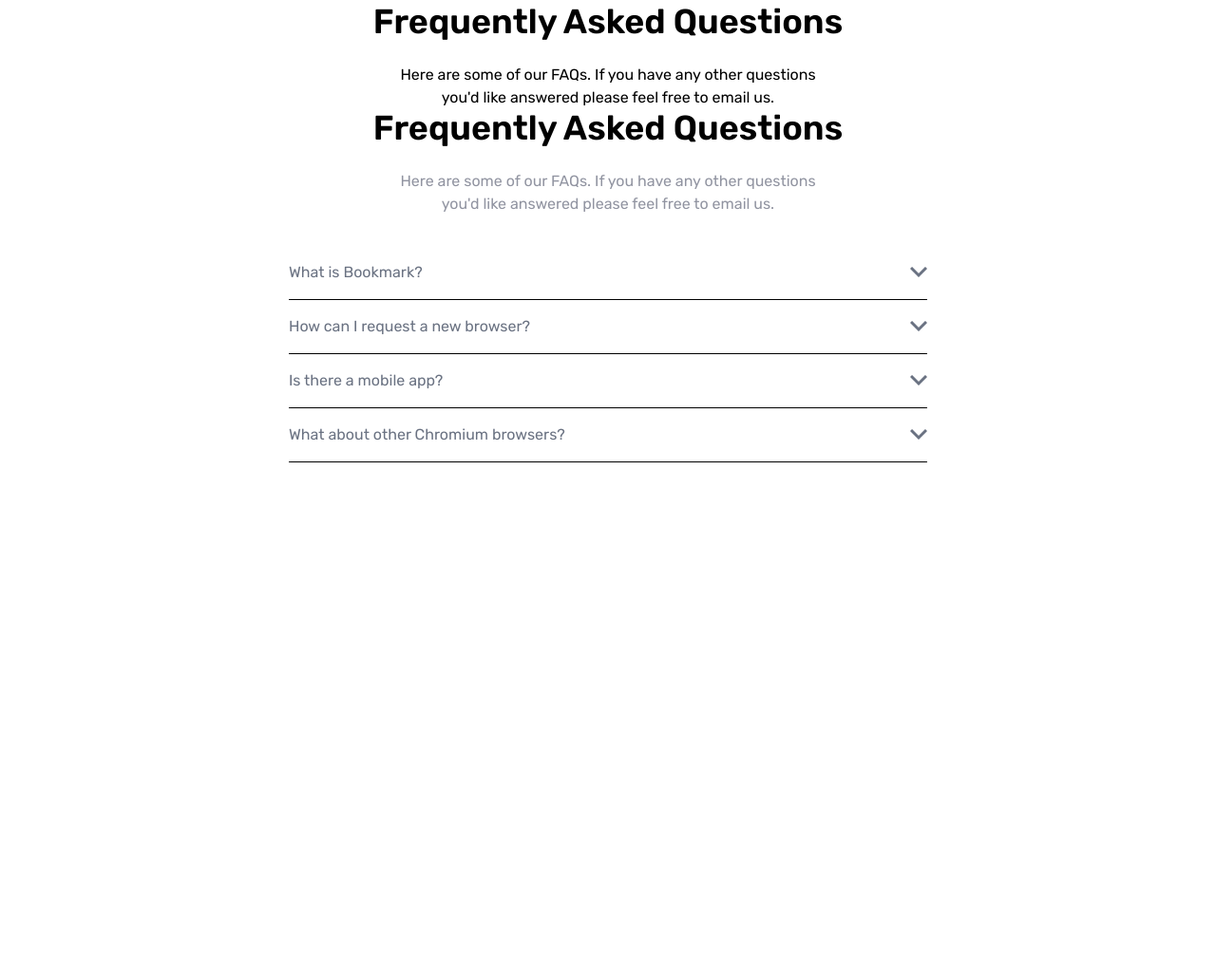
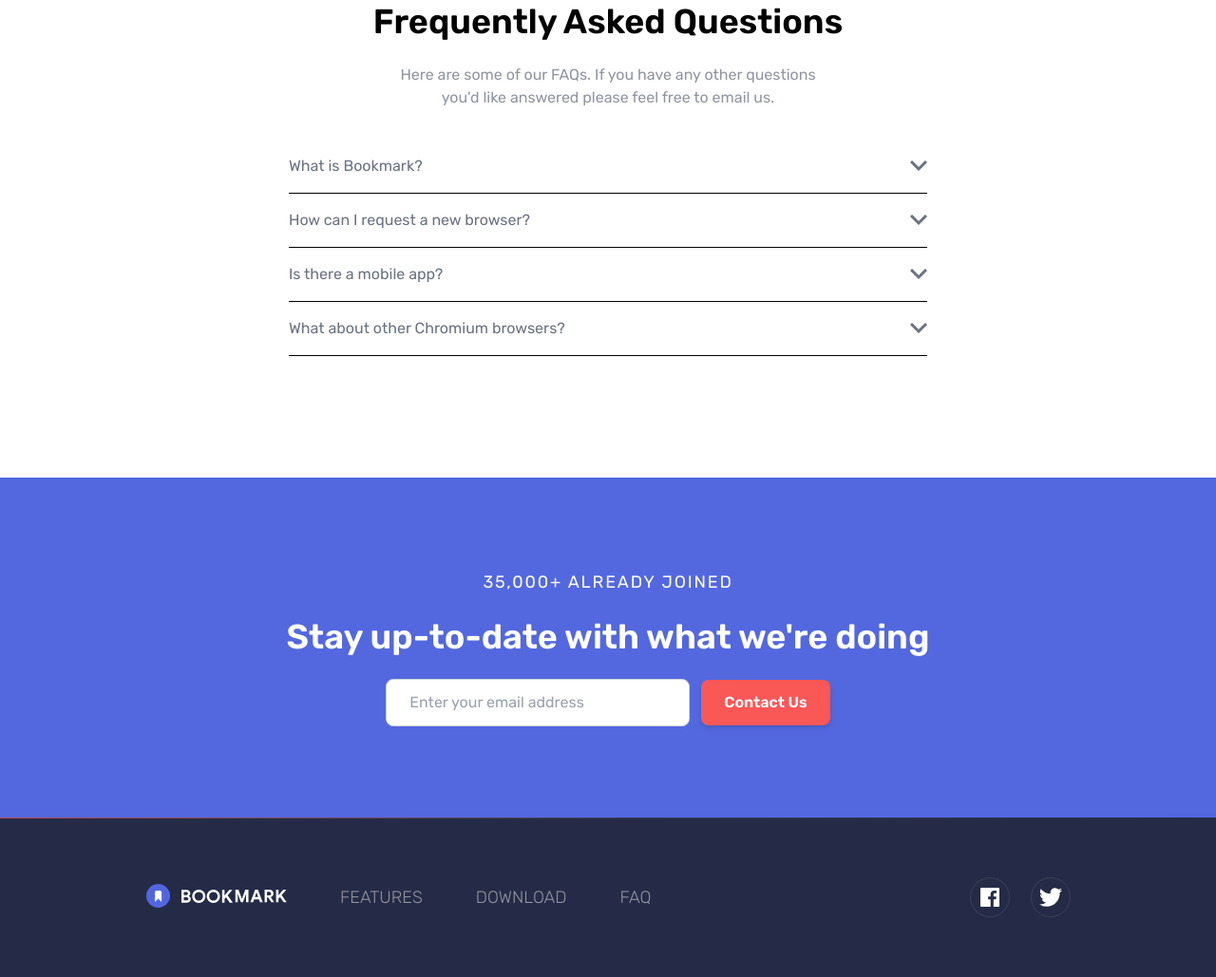
Before and after one commit to Okyanusaydgn/Tailwind_Course_Project, a website: page website-projects/bookmark/index.html in a window 1280 px wide. Shown: the part 2491-3520 px from the top of the page at 95% size. Before the commit the page ends 3106 px from the top, so only its background shows below. Drawn offline with nearby package versions, Linux system fonts and the light colour scheme; files that its build step writes are made by us from their sources.

Commit message:
add newsletter signup form & footer polish

```diff
--- a/website-projects/bookmark/index.html
+++ b/website-projects/bookmark/index.html
@@ -1,5 +1,5 @@
 <!DOCTYPE html>
-<html>
+<html lang="en" class="scroll-smooth">
   <head>
     <meta charset="UTF-8" />
     <meta name="viewport" content="width=device-width, initial-scale=1.0" />
@@ -374,19 +374,6 @@
         <h2 class="mb-6 text-3xl font-semibold text-center md:text-4xl">
           Frequently Asked Questions
         </h2>
-        <p class="max-w-lg px-6 mx-auto text-center text-graishBlue">
-          Here are some of our FAQs. If you have any other questions you'd like
-          answered please feel free to email us.
-        </p>
-      </div>
-    </section>
-
-    <!-- FAQ Heading -->
-    <section id="faq">
-      <div class="container mx-auto">
-        <h2 class="mb-6 text-3xl font-semibold text-center md:text-4xl">
-          Frequently Asked Questions
-        </h2>
         <p class="max-w-lg px-6 mx-auto text-center text-grayish-blue">
           Here are some of our FAQs. If you have any other questions you'd like
           answered please feel free to email us.
@@ -546,5 +533,115 @@
         </div>
       </div>
     </section>
+
+    <!-- Newsletter Section -->
+    <section id="newsletter" class="bg-soft-blue">
+      <!-- Main Container -->
+      <div class="max-wlg mx-auto py-24">
+        <p
+          class="mb-6 text-lg tracking-widest text-center text-white uppercase"
+        >
+          35,000+ Already Joined
+        </p>
+        <h2
+          class="px-3 mb-6 text-3xl font-semibold text-center text-white md:text-4xl"
+        >
+          Stay up-to-date with what we're doing
+        </h2>
+
+        <!-- Form -->
+        <form
+          class="flex flex-col items-start justify-center max-w-2xl mx-auto space-y-6 text-base px-6 md:flex-row md:space-y-0 md:space-x-4 md:px-0"
+        >
+          <!-- Input & Button Container -->
+          <div
+            class="group flex flex-col justify-between items-center mx-auto md:flex-row md:mx-0 rounded-2xl transition-shadow focus-within:ring-2 focus-within:ring-soft-red/40 focus-within:shadow-lg"
+          >
+            <input
+              type="email"
+              class="w-full md:w-80 px-6 py-3 mb-4 rounded-lg border border-gray-300 bg-white placeholder-gray-400 focus:outline-none focus:border-soft-red focus:ring-4 focus:ring-soft-red/20 transition md:mr-3 md:mb-0"
+              placeholder="Enter your email address"
+              aria-label="Email address"
+            />
+
+            <!-- SUBMIT: input yerine button (shine efekti için iç span gerekiyor) -->
+            <button
+              type="submit"
+              class="relative inline-flex items-center justify-center px-6 py-3 font-semibold text-white rounded-lg cursor-pointer bg-soft-red shadow-md transition hover:shadow-lg hover:-translate-y-0.5 active:translate-y-[1px] active:scale-[0.98] focus:outline-none overflow-hidden"
+            >
+              <span class="pointer-events-none">Contact Us</span>
+              <!-- Shine şeridi -->
+              <span
+                class="absolute inset-0 -skew-x-12 translate-x-[-150%] bg-white/25 transition-transform duration-700 ease-out group-hover:translate-x-[150%]"
+                aria-hidden="true"
+              ></span>
+            </button>
+          </div>
+        </form>
+      </div>
+    </section>
+    <!-- Footer -->
+    <footer class="relative py-16 bg-very-dark-blue text-grayish-blue">
+      <!-- Üstte 1px gradient ayırıcı -->
+      <div
+        class="absolute inset-x-0 top-0 h-px bg-gradient-to-r from-soft-red/70 via-white/10 to-transparent"
+      ></div>
+
+      <!-- Footer Flex Container -->
+      <div
+        class="container flex flex-col items-center justify-between mx-auto space-y-16 px-6 md:flex-row md:space-y-0"
+      >
+        <!-- Logo/Menu Container -->
+        <div
+          class="flex flex-col items-center justify-between md:flex-row text-lg font-light space-y-8 md:space-y-0 md:space-x-14"
+        >
+          <img
+            src="images/logo-bookmark-footer.svg"
+            alt="Bookmark"
+            class="mb-1"
+          />
+
+          <!-- Link underline animasyonu -->
+          <a
+            href="#features"
+            class="relative uppercase hover:text-soft-red transition after:absolute after:left-0 after:-bottom-2 after:h-[2px] after:w-0 after:bg-soft-red after:transition-all after:duration-300 hover:after:w-full"
+          >
+            Features
+          </a>
+          <a
+            href="#download"
+            class="relative uppercase hover:text-soft-red transition after:absolute after:left-0 after:-bottom-2 after:h-[2px] after:w-0 after:bg-soft-red after:transition-all after:duration-300 hover:after:w-full"
+          >
+            Download
+          </a>
+          <a
+            href="#faq"
+            class="relative uppercase hover:text-soft-red transition after:absolute after:left-0 after:-bottom-2 after:h-[2px] after:w-0 after:bg-soft-red after:transition-all after:duration-300 hover:after:w-full"
+          >
+            FAQ
+          </a>
+        </div>
+
+        <!-- Social Container -->
+        <div class="flex items-center gap-4 md:gap-6">
+          <!-- Yuvarlak kapsül + erişilebilirlik -->
+          <a
+            href="#"
+            aria-label="Facebook"
+            class="group inline-grid h-10 w-10 place-items-center rounded-full ring-1 ring-white/10 hover:ring-soft-red/60 transition-transform hover:-translate-y-0.5 focus:outline-none focus-visible:ring-2 focus-visible:ring-soft-red/60"
+          >
+            <img src="images/icon-facebook.svg" alt="" class="h-5 ficon" />
+          </a>
+
+          <a
+            href="#"
+            aria-label="Twitter"
+            class="group inline-grid h-10 w-10 place-items-center rounded-full ring-1 ring-white/10 hover:ring-soft-red/60 transition-transform hover:-translate-y-0.5 focus:outline-none focus-visible:ring-2 focus-visible:ring-soft-red/60"
+          >
+            <img src="images/icon-twitter.svg" alt="" class="h-5 ficon" />
+          </a>
+        </div>
+      </div>
+    </footer>
   </body>
 </html>
--- a/website-projects/bookmark/src/input.css
+++ b/website-projects/bookmark/src/input.css
@@ -42,6 +42,13 @@
 
 /* Project utilities/components */
 @layer utilities {
+  .ficon {
+    transition: filter 200ms ease, transform 200ms ease;
+  }
+  .ficon:hover {
+    transform: translateY(-1px) scale(1.05);
+  }
+
   .bg-dots {
     background-image: var(--image-dots);
   }
```
